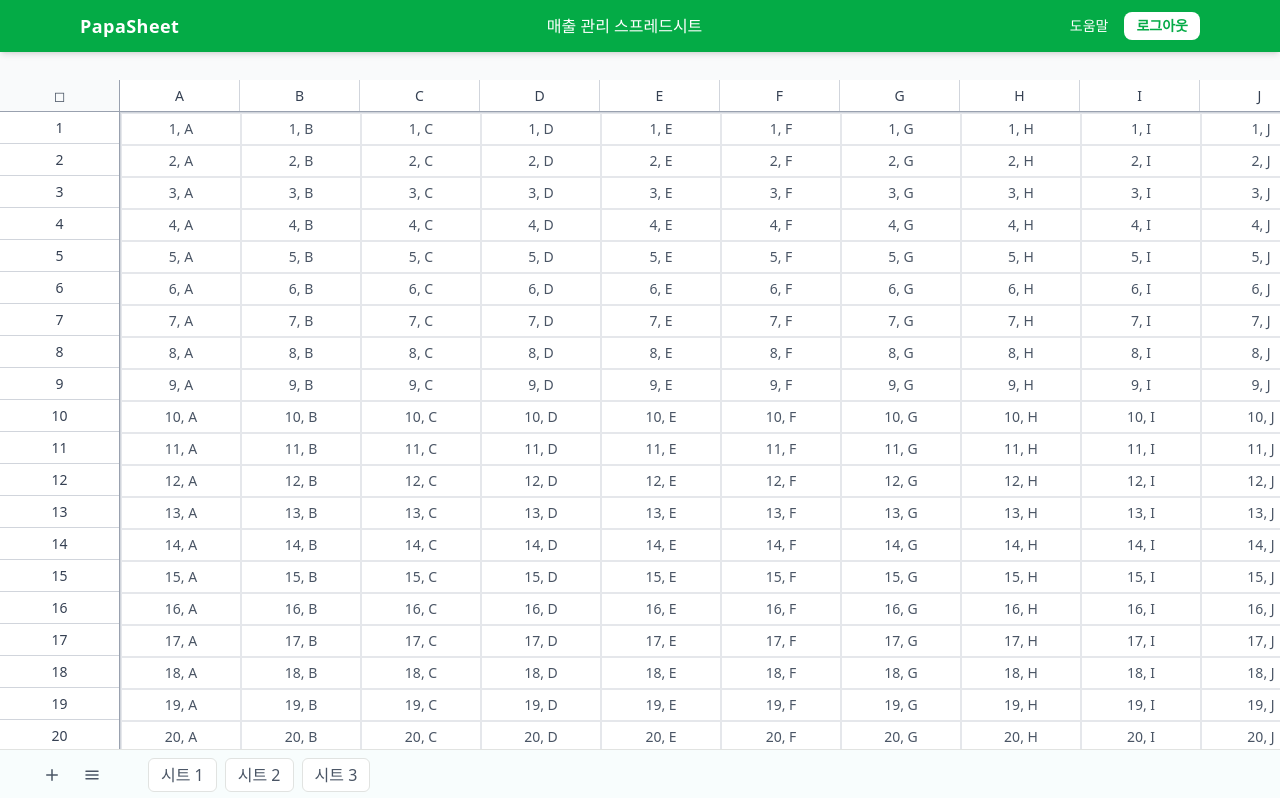
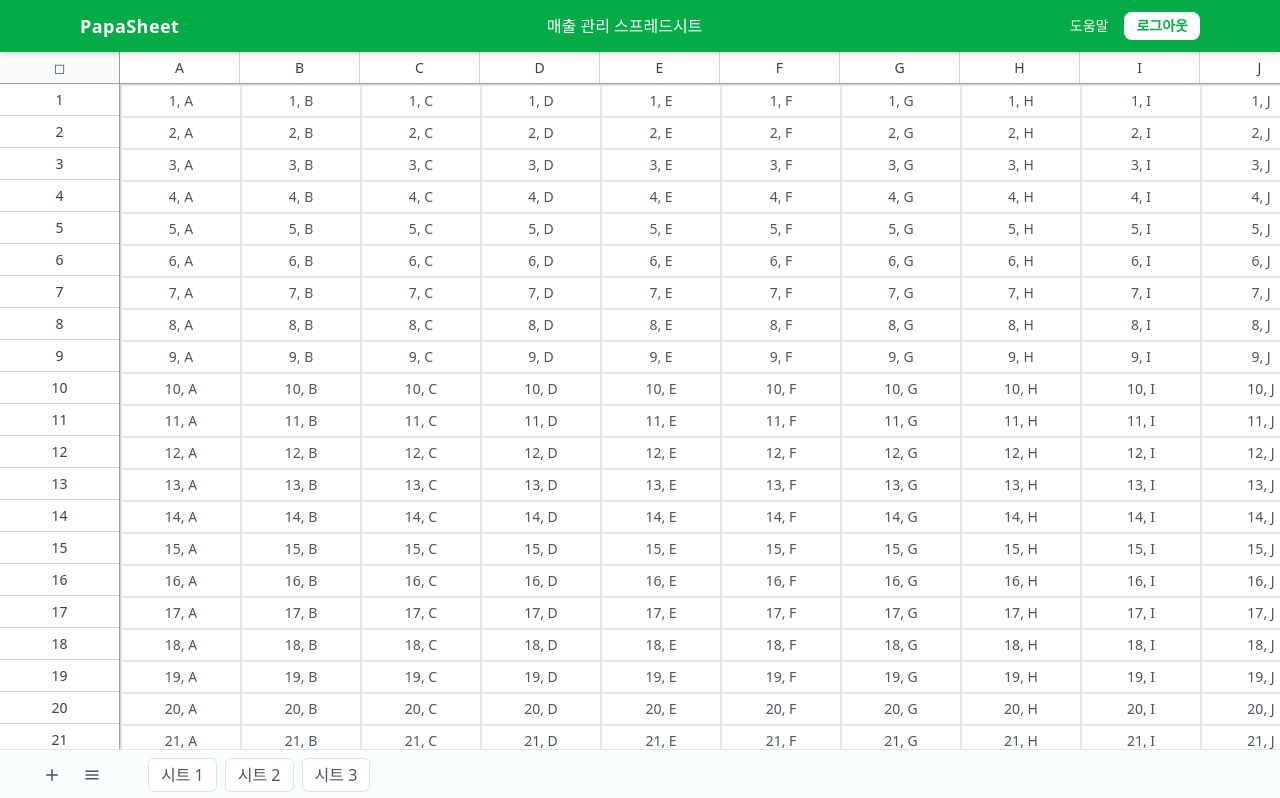
Before and after one commit to BalancingLife/PapaSheet, a React (Vite) app: page / in a window 1280 px wide. Shown: the top 798 px of the page. Built offline with nearby package versions, Linux system fonts and the light colour scheme.

Commit message:
🐛 GridHeader 상하 스크롤 시 안따라오던 버그 수정

```diff
--- a/src/pages/Home/ui/HomePage.tsx
+++ b/src/pages/Home/ui/HomePage.tsx
@@ -6,7 +6,7 @@ export default function PapaPage() {
   return (
     <>
       <div className="min-h-screen bg-gray-50">
-        <div className="pb-20">
+        <div className="pb-13">
           <Header />
         </div>
 
--- a/src/widgets/grid/config/constants.ts
+++ b/src/widgets/grid/config/constants.ts
@@ -1,5 +1,5 @@
 // UI 상수 (셀 폭/높이, 헤더 높이 등)
-export const DEFAULT_ROW_COUNT = 100; // 1~100
+export const DEFAULT_ROW_COUNT = 200;
 export const DEFAULT_COL_COUNT = 26; // A~Z
 
 export const CELL_WIDTH = 120; // px
--- a/src/widgets/grid/ui/Sheet.tsx
+++ b/src/widgets/grid/ui/Sheet.tsx
@@ -6,8 +6,6 @@ import { Grid } from "./Grid";
 
 export const Sheet = () => {
   const scrollRef = useRef<HTMLDivElement | null>(null);
-  const headerInnerRef = useRef<HTMLDivElement | null>(null);
-  const indexInnerRef = useRef<HTMLDivElement | null>(null);
 
   const [, setScroll] = useState({ left: 0, top: 0 });
 
@@ -17,14 +15,6 @@ export const Sheet = () => {
 
     const next = { left: el.scrollLeft, top: el.scrollTop };
     setScroll(next);
-
-    // 헤더/인덱스는 transform으로 따라가게 처리 (스크롤바 안 보이게)
-    if (headerInnerRef.current) {
-      headerInnerRef.current.style.transform = `translateX(${-next.left}px)`;
-    }
-    if (indexInnerRef.current) {
-      indexInnerRef.current.style.transform = `translateY(${-next.top}px)`;
-    }
   }, []);
 
   return (
@@ -38,6 +28,11 @@ export const Sheet = () => {
      */
 
     <div
+      ref={scrollRef}
+      onScroll={onScroll}
+      className="overflow-auto h-[calc(100dvh-64px-36px)]" // GridHeader 가 상하 스크롤 시 따라오게 설정
+    >
+      <div
         className="grid"
         style={{
           gridTemplateColumns: `${CELL_WIDTH}px 1fr`,
@@ -46,7 +41,7 @@ export const Sheet = () => {
       >
         {/* 좌상단 corner(cell) */}
         <div
-        className="border-b border-r border-gray-400 bg-gray-50 flex items-center justify-center text-sm text-gray-600 select-none"
+          className="border-b border-r border-gray-400 bg-gray-50 flex items-center justify-center text-sm text-gray-600 select-none sticky top-0 left-0 z-20"
           style={{ width: CELL_WIDTH, height: CELL_HEIGHT }}
         >
           {/* 전체선택 버튼 자리 */}
@@ -54,28 +49,15 @@ export const Sheet = () => {
         </div>
 
         {/* 헤더(가로 동기화) */}
-      <div className="relative overflow-hidden border-b border-gray-400">
-        <div ref={headerInnerRef}>
+        <div className="border-b border-gray-400 sticky top-0 z-10 bg-white">
           <GridHeader />
-        </div>
         </div>
 
         {/* 인덱스(세로 동기화) */}
-      <div className="relative overflow-hidden border-r border-gray-400">
-        <div ref={indexInnerRef}>
+        <div className="border-r border-gray-400 sticky left-0 bg-white">
           <GridIndex />
         </div>
-      </div>
 
-      {/* 메인 스크롤 영역 */}
-      <div
-        ref={scrollRef}
-        onScroll={onScroll}
-        className="overflow-auto "
-        style={{
-          background: "white",
-        }}
-      >
         <Grid />
       </div>
     </div>
```
Lines whose indentation alone changed are shown as unchanged.
